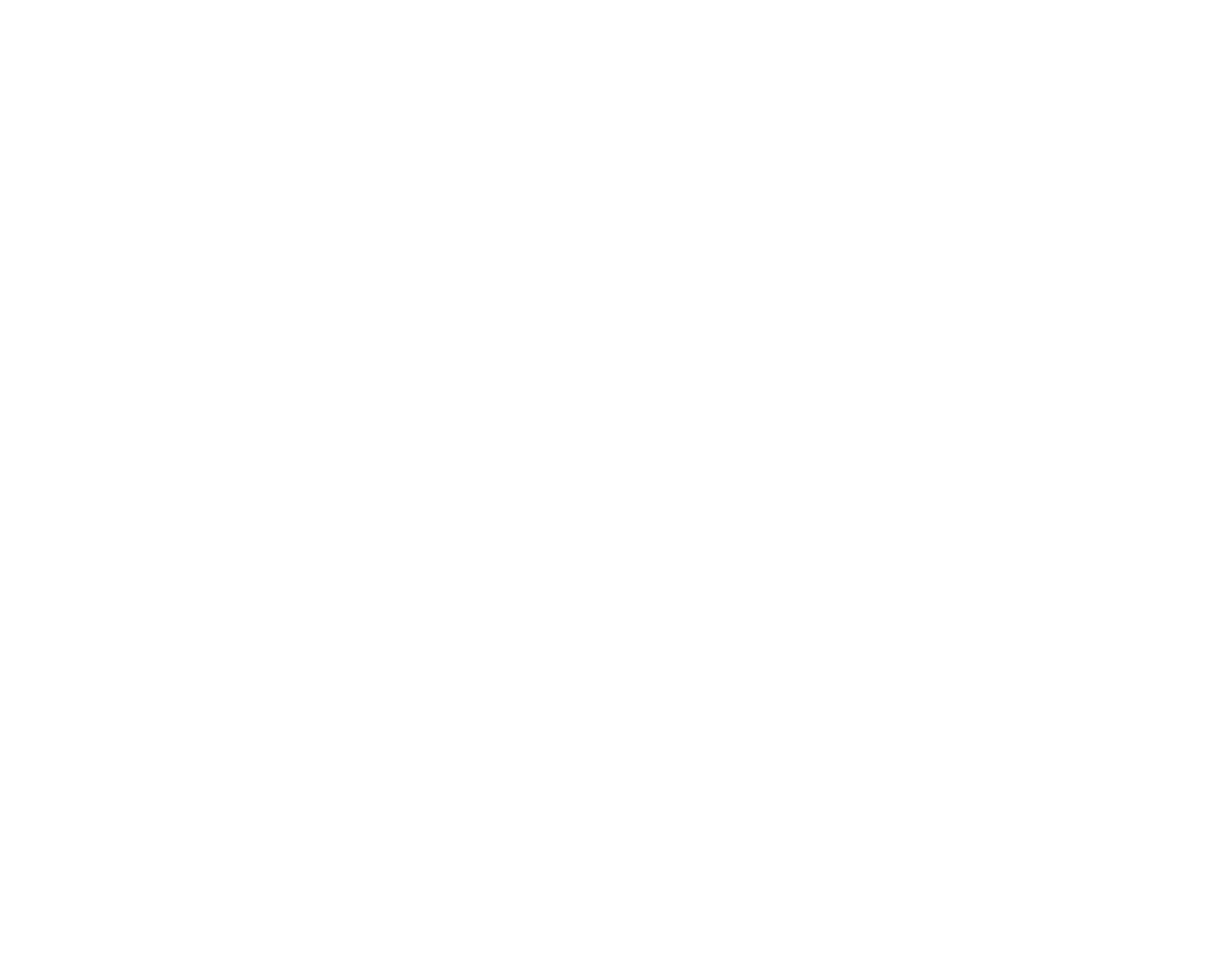
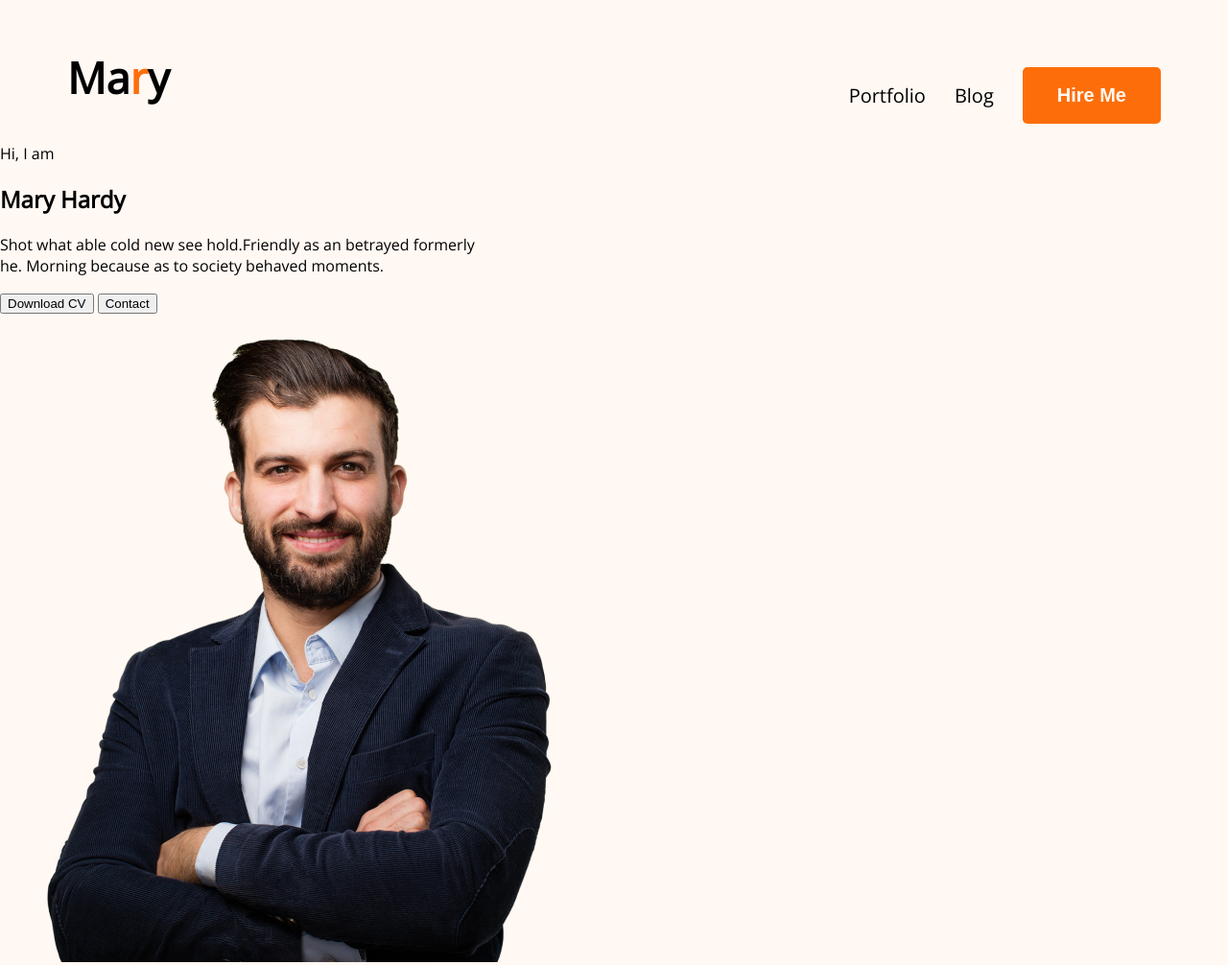
Before and after one commit to OmarFaruq3/developer-portfolio, a plain HTML site: page index.html in a window 1280 px wide. Shown: the whole page at 96% size. Before the commit the page ends 800 px from the top, so only its background shows below. Drawn offline with nearby package versions, Linux system fonts and the light colour scheme.

Commit message:
navbar added

```diff
--- a/index.html
+++ b/index.html
@@ -5,7 +5,58 @@
         <meta http-equiv="X-UA-Compatible" content="IE=edge" />
         <meta name="viewport" content="width=device-width, initial-scale=1.0" />
         <title>Developer Portfolio</title>
+        <!-- style sheet links start -->
         <link rel="stylesheet" href="styles/main.css" />
+        <!-- style sheet links end -->
     </head>
-    <body></body>
+    <body>
+        <!-- header start -->
+        <header>
+            <section class="nav-bar">
+                <div class="logo">Ma<span>r</span>y</div>
+                <ul class="navigation">
+                    <li>Portfolio</li>
+                    <li>Blog</li>
+                    <li><button class="btn-hire-me">Hire Me</button></li>
+                </ul>
+            </section>
+
+            <section class="banner">
+                <div class="banner-info">
+                    <span>Hi, I am</span>
+                    <h1>Mary Hardy</h1>
+                    <p>
+                        Shot what able cold new see hold.Friendly as an betrayed formerly <br />
+                        he. Morning because as to society behaved moments.
+                    </p>
+                    <div>
+                        <button>Download CV</button>
+                        <button>Contact</button>
+                    </div>
+                </div>
+                <img src="images/hardy.png" alt="" />
+            </section>
+        </header>
+        <!-- header end -->
+
+        <!-- main start -->
+        <main>
+            <!-- about me start -->
+            <section></section>
+            <!-- about me end -->
+
+            <!-- what i do start -->
+            <section></section>
+            <!-- what i do end -->
+
+            <!-- resume start -->
+            <section></section>
+            <!-- resume end -->
+        </main>
+        <!-- main end -->
+
+        <!-- footer start -->
+        <footer></footer>
+        <!-- footer end -->
+    </body>
 </html>
--- a/styles/main.css
+++ b/styles/main.css
@@ -0,0 +1,51 @@
+@import url("https://fonts.googleapis.com/css2?family=Nanum+Gothic:wght@800&family=Open+Sans&family=Poppins&display=swap");
+
+body {
+    margin: 0;
+    font-family: "Open Sans", sans-serif;
+}
+
+/* banner style */
+header {
+    background-color: #fff8f3;
+    padding-top: 50px;
+}
+.nav-bar {
+    width: 1140px;
+    margin: 0 auto;
+    display: flex;
+    justify-content: space-between;
+}
+.logo {
+    font-size: 45px;
+    font-weight: 800;
+}
+.logo > span {
+    color: #fd6e0a;
+}
+.navigation {
+    list-style: none;
+    display: flex;
+    align-items: center;
+    font-size: 20px;
+}
+.navigation > li {
+    padding-left: 30px;
+}
+.navigation > li:hover {
+    cursor: pointer;
+    color: #fd6e0a;
+}
+.btn-hire-me {
+    font-size: 20px;
+    font-weight: 700;
+    padding: 18px 36px;
+    background-color: #fd6e0a;
+    color: #fff8f3;
+    border: none;
+    border-radius: 5px;
+}
+.btn-hire-me:hover {
+    cursor: pointer;
+    background-color: #e25f01;
+}
```
